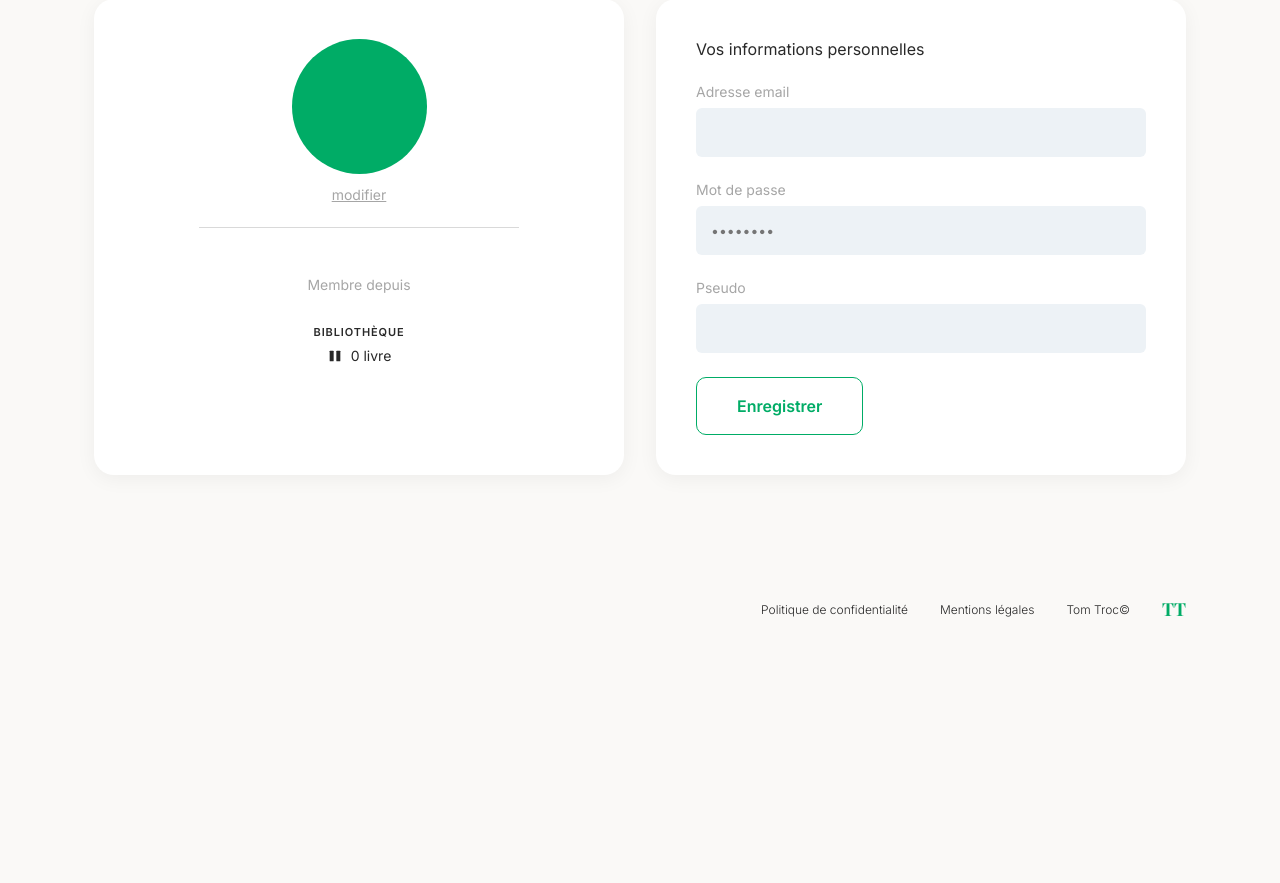
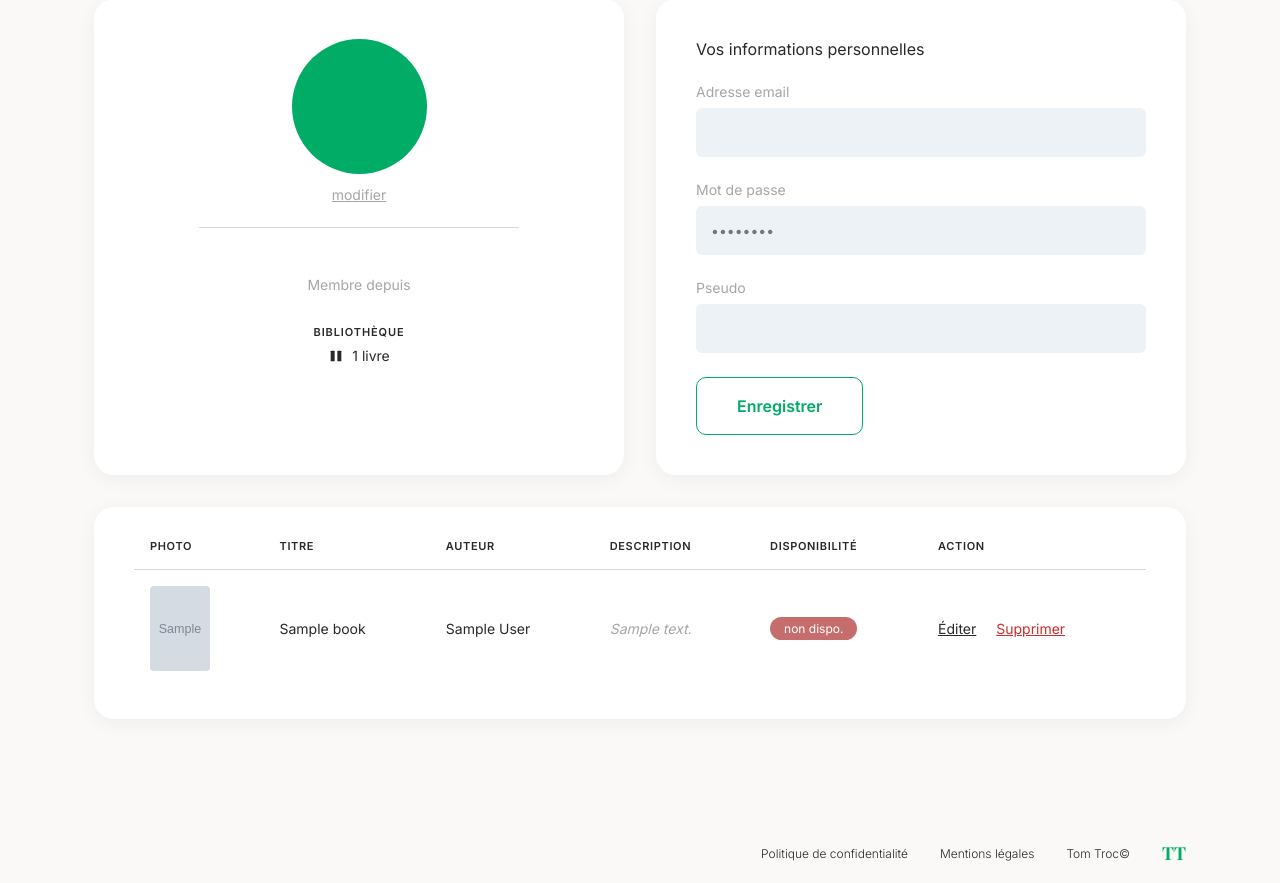
Before and after one commit to Erluinzo/tomtroc, a PHP site: template views/templates/account.php in a window 1280 px wide. Shown: the part 198-1081 px from the top of the page. Before the commit the page ends 815 px from the top, so only its background shows below. Run offline with PHP 8.4, Linux system fonts and the light colour scheme; the template is opened without the code that fills it: most values are stand-ins (such as "Sample title", 1, 10 or a date in 2020); grey boxes marked "Sample" are stand-in pictures; data that the repository does not hold is empty.

Commit message:
Add my library table to account page

```diff
--- a/css/style.css
+++ b/css/style.css
@@ -789,3 +789,89 @@
     background-color: #edf2f6;
     border-color: transparent;
 }
+
+/* library table */
+.account__library {
+    margin-top: 32px;
+    padding: 16px 40px 32px;
+    overflow-x: auto;
+}
+
+.lib-table {
+    width: 100%;
+    border-collapse: collapse;
+}
+
+.lib-table th {
+    padding: 16px;
+    text-align: left;
+    font-size: 11px;
+    font-weight: 600;
+    letter-spacing: 0.06em;
+    text-transform: uppercase;
+    border-bottom: 1px solid var(--border);
+}
+
+.lib-table td {
+    padding: 16px;
+    font-size: 14px;
+    vertical-align: middle;
+}
+
+.lib-table tbody tr:nth-child(even) {
+    background-color: #f4f7fa;
+}
+
+.lib-table__cover {
+    display: block;
+    width: 60px;
+    height: 85px;
+    object-fit: cover;
+    border-radius: 4px;
+}
+
+.lib-table__desc {
+    max-width: 280px;
+    font-style: italic;
+    color: var(--gray);
+    display: -webkit-box;
+    -webkit-line-clamp: 3;
+    -webkit-box-orient: vertical;
+    overflow: hidden;
+}
+
+.lib-table__actions a {
+    text-decoration: underline;
+    white-space: nowrap;
+}
+
+.lib-table__actions a + a {
+    margin-left: 16px;
+}
+
+.lib-table__delete {
+    color: #cb2d2d;
+}
+
+.lib-table__empty {
+    padding: 24px 0;
+    text-align: center;
+    color: var(--gray);
+}
+
+/* availability pills */
+.pill {
+    display: inline-block;
+    padding: 4px 14px;
+    border-radius: 20px;
+    font-size: 12px;
+    color: #fff;
+}
+
+.pill--available {
+    background-color: #6dc5a1;
+}
+
+.pill--unavailable {
+    background-color: #c56d6d;
+}
--- a/views/templates/account.php
+++ b/views/templates/account.php
@@ -49,5 +49,49 @@
                 </form>
             </div>
         </div>
+
+        <div class="card account__library">
+            <table class="lib-table">
+                <thead>
+                    <tr>
+                        <th>Photo</th>
+                        <th>Titre</th>
+                        <th>Auteur</th>
+                        <th>Description</th>
+                        <th>Disponibilité</th>
+                        <th>Action</th>
+                    </tr>
+                </thead>
+                <tbody>
+                    <?php foreach ($books as $book) { ?>
+                        <tr>
+                            <td>
+                                <img class="lib-table__cover" src="./img/<?= htmlspecialchars($book->getCover()) ?>" alt="Couverture de <?= htmlspecialchars($book->getTitle()) ?>" width="60" height="85">
+                            </td>
+                            <td><?= htmlspecialchars($book->getTitle()) ?></td>
+                            <td><?= htmlspecialchars($book->getAuthor()) ?></td>
+                            <td>
+                                <div class="lib-table__desc"><?= htmlspecialchars($book->getDescription() ?? '') ?></div>
+                            </td>
+                            <td>
+                                <?php if ($book->getIsAvailable()) { ?>
+                                    <span class="pill pill--available">disponible</span>
+                                <?php } else { ?>
+                                    <span class="pill pill--unavailable">non dispo.</span>
+                                <?php } ?>
+                            </td>
+                            <td class="lib-table__actions">
+                                <a href="#">Éditer</a>
+                                <a class="lib-table__delete" href="#">Supprimer</a>
+                            </td>
+                        </tr>
+                    <?php } ?>
+                </tbody>
+            </table>
+
+            <?php if (empty($books)) { ?>
+                <p class="lib-table__empty">Vous n'avez pas encore de livre dans votre bibliothèque.</p>
+            <?php } ?>
+        </div>
     </div>
 </section>
```
